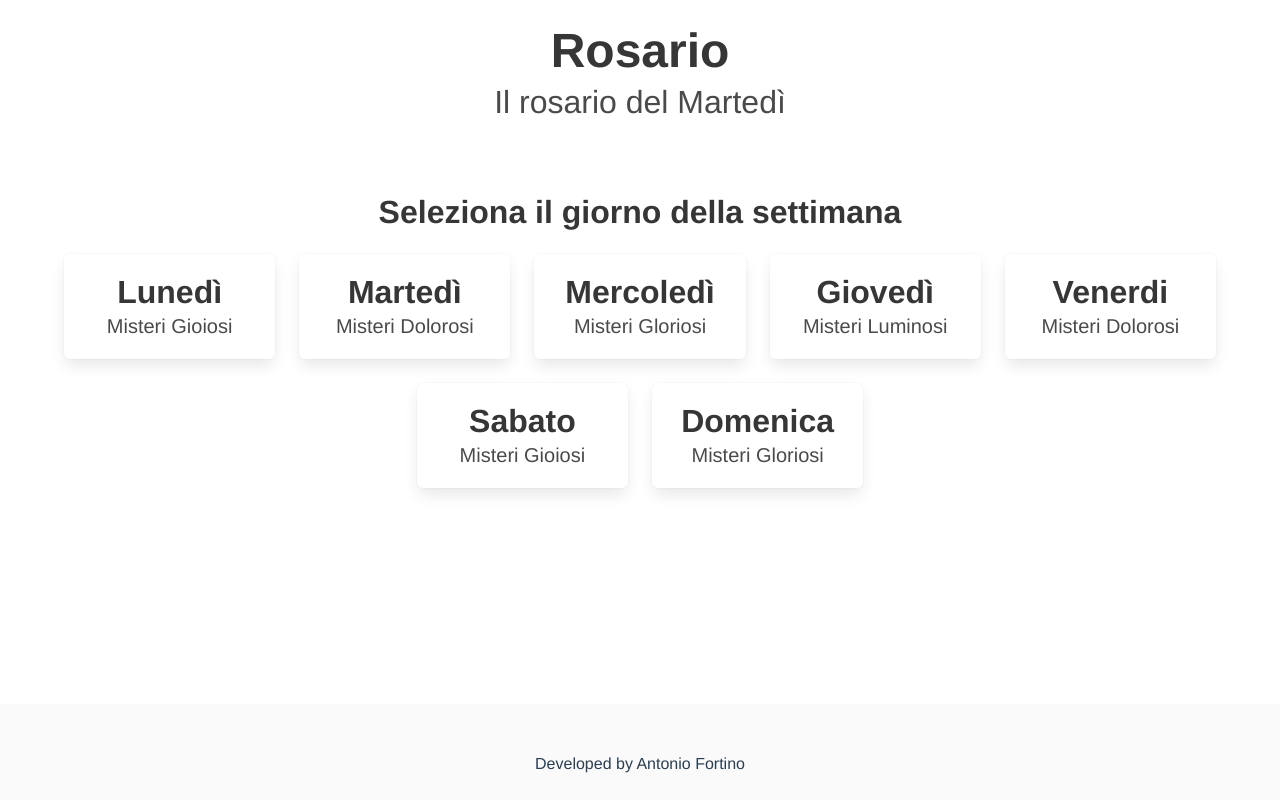
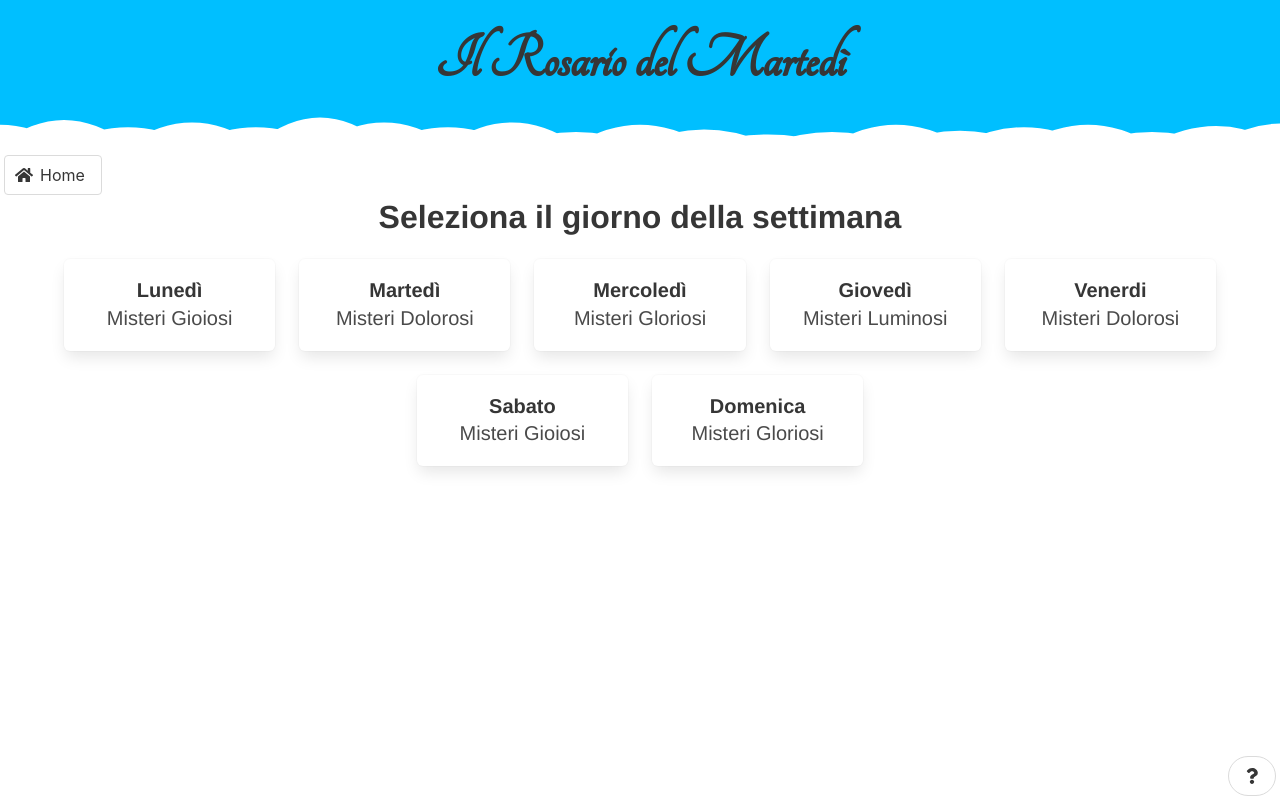
Before and after one commit to X-Media-Software/rosario_pwa, a Vue app: page /#/ in a window 1280 px wide. Built offline with nearby package versions, Linux system fonts and the light colour scheme.

Commit message:
Added home and info buttons

```diff
--- a/public/index.html
+++ b/public/index.html
@@ -6,7 +6,16 @@
     <meta http-equiv="X-UA-Compatible" content="IE=edge">
     <meta name="viewport" content="width=device-width,initial-scale=1.0">
     <link rel="icon" href="<%= BASE_URL %>favicon.ico">
+    <link href="https://fonts.googleapis.com/css?family=Roboto|Tangerine" rel="stylesheet">
     <title>Rosario</title>
+    <style>
+      :root {
+        --header-bg-color: deepskyblue;
+      }
+      body {
+        font-family: 'Roboto', sans-serif;
+      }
+    </style>
   </head>
   <body>
   <script defer src="https://use.fontawesome.com/releases/v5.3.1/js/all.js"></script>
--- a/src/components/Statement.vue
+++ b/src/components/Statement.vue
@@ -1,5 +1,5 @@
 <template>
-  <div>
+  <div class="statement">
     <h4 class="title is-4">{{ number + 1 }}. {{ title() }}</h4>
     <p>{{ comment() }}</p>
     <p>Padre Nostro, Aver Maria</p>
@@ -29,4 +29,9 @@ export default {
 };
 </script>
 
-<style scoped></style>
+<style scoped>
+.statement p {
+  padding-top: 2rem;
+  padding-bottom: 2rem;
+}
+</style>
--- a/src/components/WeekDay.vue
+++ b/src/components/WeekDay.vue
@@ -1,6 +1,6 @@
 <template>
   <div class="box" v-on:click="selectDay(mystery)">
-    <p class="title is-3">{{ day }}</p>
+    <p class="title is-5">{{ day }}</p>
     <p class="subtitle">Misteri {{ mystery }}</p>
   </div>
 </template>
--- a/src/views/Home.vue
+++ b/src/views/Home.vue
@@ -4,13 +4,53 @@
       <section class="header">
         <div class="container has-text-centered">
           <h1 class="title is-1">
-            Rosario
+            Il Rosario del Martedì
           </h1>
-          <h3 class="subtitle is-3">
-            Il rosario del Martedì
-          </h3>
         </div>
       </section>
+      <svg
+        id="clouds"
+        xmlns="http://www.w3.org/2000/svg"
+        version="1.1"
+        width="100%"
+        height="48"
+        viewBox="0 0 100 100"
+        preserveAspectRatio="none"
+      >
+        <path
+          style="fill:#FFFFFF"
+          d="M-5 100 Q 0 20 5 100 Z
+         M0 100 Q 5 0 10 100
+         M5 100 Q 10 30 15 100
+         M10 100 Q 15 10 20 100
+         M15 100 Q 20 30 25 100
+         M20 100 Q 25 -10 30 100
+         M25 100 Q 30 10 35 100
+         M30 100 Q 35 30 40 100
+         M35 100 Q 40 10 45 100
+         M40 100 Q 45 50 50 100
+         M45 100 Q 50 20 55 100
+         M50 100 Q 55 40 60 100
+         M55 100 Q 60 60 65 100
+         M60 100 Q 65 50 70 100
+         M65 100 Q 70 20 75 100
+         M70 100 Q 75 45 80 100
+         M75 100 Q 80 30 85 100
+         M80 100 Q 85 20 90 100
+         M85 100 Q 90 50 95 100
+         M90 100 Q 95 25 100 100
+         M95 100 Q 100 15 105 100 Z"
+        ></path>
+      </svg>
+      <button
+        class="home-button button is-pulled-left"
+        v-on:click="selectDay(undefined)"
+      >
+        <span class="icon">
+          <i class="fas fa-home"></i>
+        </span>
+        <span>Home</span>
+      </button>
       <section class="section" v-if="!selectedDay">
         <h3 class="title is-3">Seleziona il giorno della settimana</h3>
         <div class="container">
@@ -18,7 +58,7 @@
         </div>
       </section>
       <section class="section" v-else>
-        <h3 class="title is-3">Misteri {{ selectedDay }}</h3>
+        <h4 class="title is-3">Misteri {{ selectedDay }}</h4>
         <div class="container">
           <Statement
             v-bind:mystery="mysteries"
@@ -32,11 +72,26 @@
         </div>
       </section>
     </div>
-    <footer class="footer">
-      <div class="content has-text-centered">
-        <p>
-          Developed by Antonio Fortino
-        </p>
+    <button
+      class="info-button button is-rounded is-pulled-right"
+      v-on:click="showInfos"
+    >
+      <span class="icon">
+        <i class="fas fa-question"></i>
+      </span>
+    </button>
+    <footer class="info columns is-pulled-right" v-show="showInfo">
+      <div class="column is-4 is-offset-8 box">
+        <div class="content">
+          <span class="icon is-medium" v-on:click="showInfos">
+            <i class="fas fa-times-circle"></i>
+          </span>
+          <p>
+            <strong>Il Rosario del Martedì</strong> is developed by
+            <a href="antoniofortino.it">Antonio Fortino</a> using Javascript,
+            VueJS and Bulma. Thank you very much for using it.
+          </p>
+        </div>
       </div>
     </footer>
   </div>
@@ -60,16 +115,22 @@ export default {
       selectedDay: undefined,
       mysteries: [],
       currentStatementNumber: 0,
-      upperLimitNumber: 5
+      upperLimitNumber: 5,
+      showInfo: false
     };
   },
   methods: {
     selectDay(value) {
+      this.currentStatementNumber = 0;
+      this.mysteries = [];
       this.selectedDay = value;
       if (value === "Dolorosi") this.mysteries = Dolorosi;
     },
     setStatementNumber(value) {
       this.currentStatementNumber = value;
+    },
+    showInfos() {
+      this.showInfo = !this.showInfo;
     }
   }
 };
@@ -77,13 +138,39 @@ export default {
 
 <style scoped>
 .main {
-  min-height: calc(100vh - 6rem);
+  min-height: calc(100vh - 48px);
 }
 .header {
-  padding: 1.5em;
+  padding-top: 1.5em;
+  background-color: var(--header-bg-color);
 }
-.footer {
-  max-height: 40px;
-  padding-bottom: 48px;
+.header h1 {
+  font-family: "Tangerine", cursive;
+  font-size: 4em;
+}
+.home-button {
+  margin: 0.25em;
+}
+.info-button {
+  margin: 0.25em;
+}
+.info {
+  background-color: #FFFFFF;
+  right: 0px;
+  bottom:1em;
+  position: fixed;
+  min-height: 20px;
+  margin: 0.25em;
+}
+.info .icon {
+  position: absolute;
+  top: -0.25em;
+  right: -0.25em;
+}
+.info p {
+  padding: 0.5em;
+}
+#clouds {
+  background-color: var(--header-bg-color);
 }
 </style>
```
